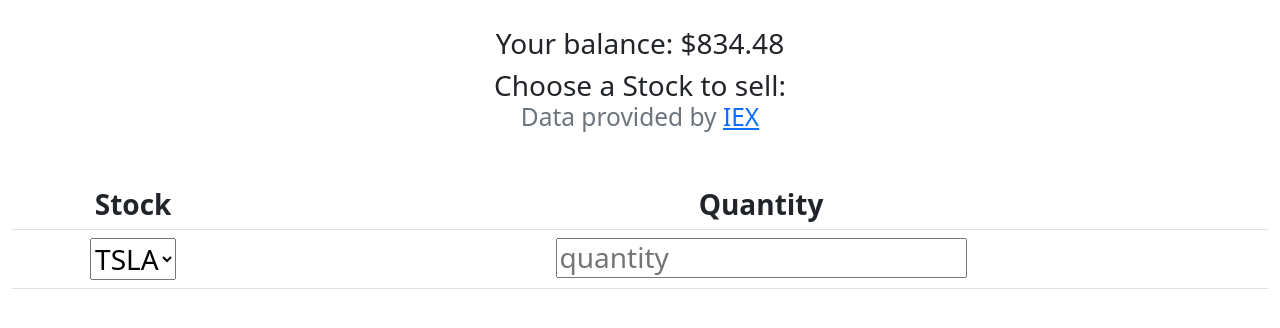
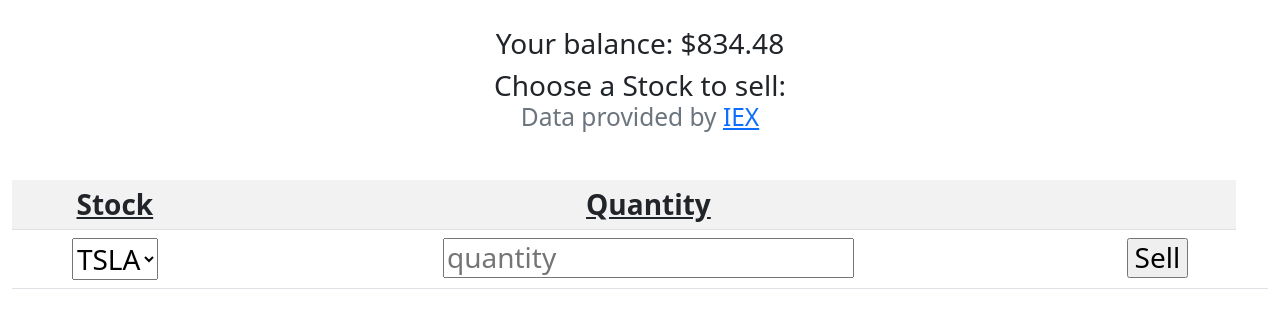
Before and after one commit to Hard-Luck/cs-50, a Flask app: page /sell in a window 1280 px wide. Shown: the part 177-505 px from the top of the page. Run offline with Flask 2, Linux system fonts and the light colour scheme; a user stored in the database is signed in; some libraries are stand-ins or nearby versions.

Commit message:
Fri, Mar 11, 2022, 10:26 AM +00:00

```diff
--- a/finance/templates/sell.html
+++ b/finance/templates/sell.html
@@ -7,10 +7,11 @@
     <form action="/sell" method="post">
         <h3>Your balance: {{ cash | usd }}<h3>
         <label for="cars">Choose a Stock to sell:</label>
-            <table class="table">
+            <table class="table table-striped">
                 <tr>
-                    <th>Stock</th>
-                    <th>Quantity</th>
+                    <th class="headings">Stock</th>
+                    <th  class="headings">Quantity</th>
+                    <th> </th>
                 </tr>
                 <tr>
                     <td>
@@ -22,6 +23,9 @@
                     <td>
                         <input name="quantity" type="text" placeholder="quantity">
                     </td>
+                    <td>
+                        <input type="submit" value="Sell">
+                    <td>
                 </tr>
             </select>
 
```
